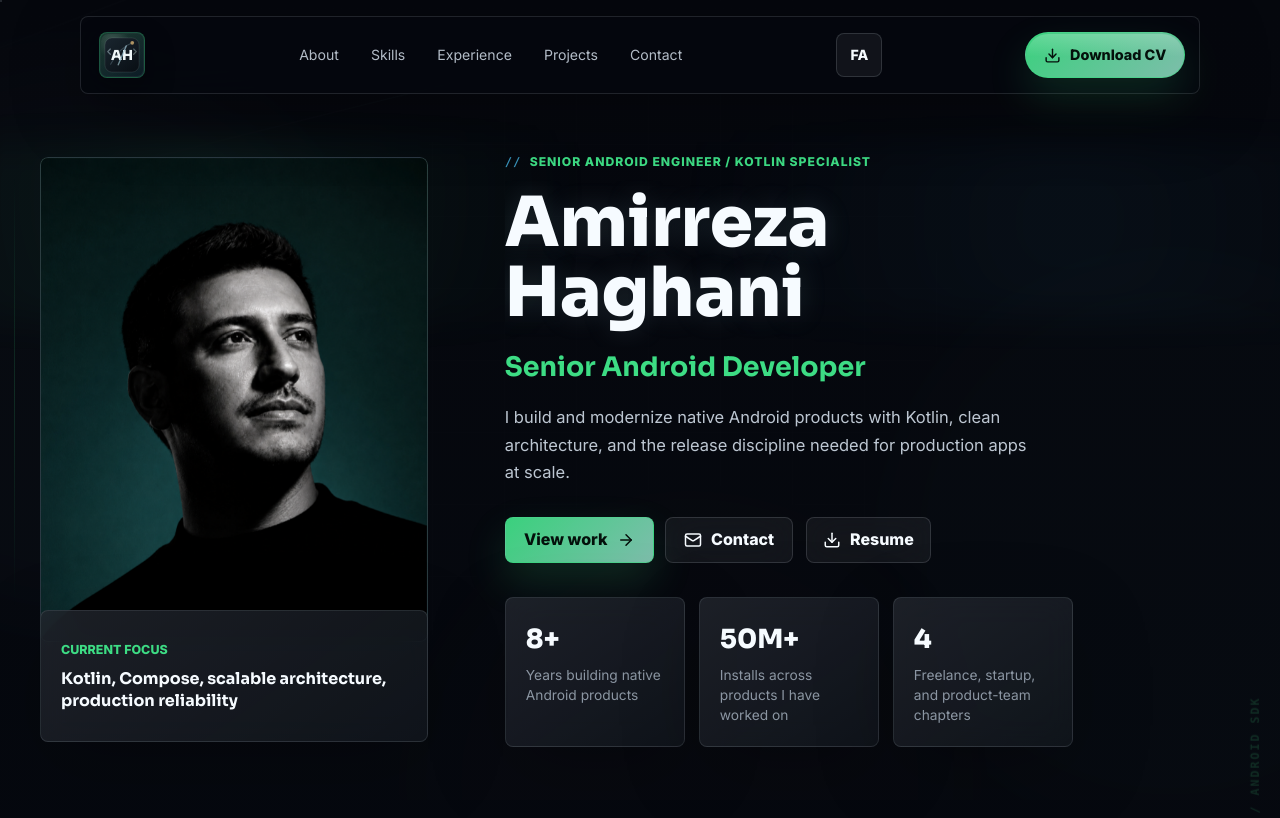
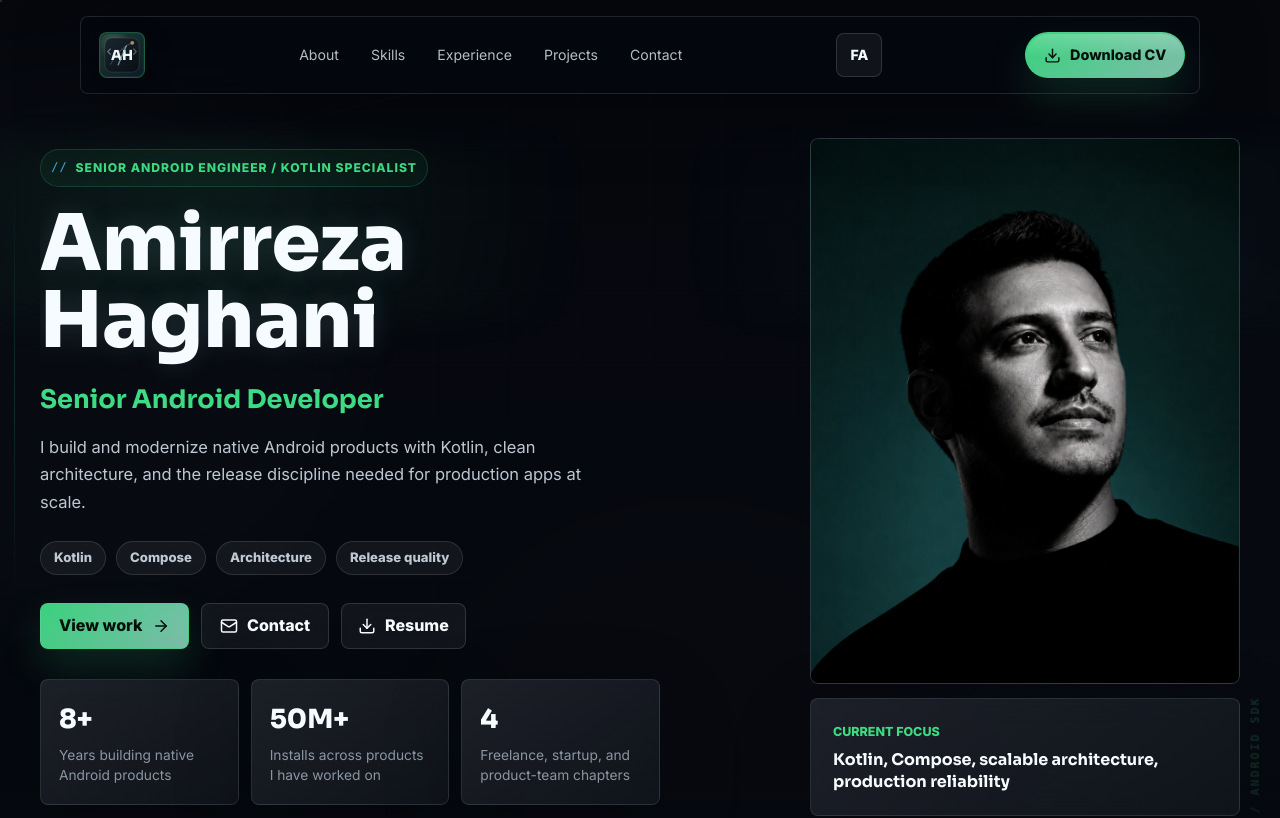
Before and after one commit to amirrezaHaghani/My-Portfolio, a Vue app: page / in a window 1280 px wide. Shown: the top 818 px of the page. Built offline with nearby package versions, Linux system fonts and the light colour scheme.

Commit message:
Redesign hero section layout

```diff
--- a/src/components/HeroSection.vue
+++ b/src/components/HeroSection.vue
@@ -19,6 +19,13 @@ const displayedMetrics = computed(() => (isFa.value ? fa.metrics : metrics));
       <h1>{{ isFa ? fa.hero.name : profile.name }}</h1>
       <p class="hero-role">{{ isFa ? fa.hero.role : profile.role }}</p>
       <p class="hero-tagline">{{ isFa ? fa.hero.tagline : profile.tagline }}</p>
+
+      <ul class="hero-specialties" aria-label="Core Android strengths">
+        <li>Kotlin</li>
+        <li>Compose</li>
+        <li>Architecture</li>
+        <li>Release quality</li>
+      </ul>
 
       <div class="hero-actions">
         <a class="primary-button" href="#projects">
--- a/src/styles.css
+++ b/src/styles.css
@@ -1171,6 +1171,10 @@ h3 {
   text-align: right;
 }
 
+:root[dir='rtl'] .hero-specialties {
+  justify-content: flex-end;
+}
+
 .metric-strip dt {
   color: #fff;
   font-family: Sora, sans-serif;
@@ -3062,9 +3066,9 @@ h3 {
 }
 
 h1 {
-  max-width: 620px;
-  font-size: clamp(3.1rem, 5.4vw, 5.25rem);
-  line-height: 1.02;
+  max-width: 680px;
+  font-size: clamp(3.3rem, 6.1vw, 5.9rem);
+  line-height: 0.98;
 }
 
 h2 {
@@ -3073,60 +3077,94 @@ h2 {
 }
 
 .hero-section {
-  grid-template-columns: minmax(340px, 388px) minmax(0, 568px);
-  justify-content: start;
-  gap: clamp(56px, 6vw, 88px);
+  grid-template-columns: minmax(0, 620px) minmax(330px, 430px);
+  justify-content: space-between;
+  gap: clamp(40px, 5vw, 76px);
   align-items: center;
-  min-height: calc(100vh - var(--nav-height) - 18px);
-  padding-top: 58px;
-  padding-bottom: 64px;
+  min-height: calc(100vh - var(--nav-height) - 36px);
+  padding-top: 44px;
+  padding-bottom: 50px;
 }
 
 .hero-copy {
+  grid-column: 1;
+  align-self: center;
+  max-width: 620px;
+  justify-self: start;
+}
+
+.hero-visual {
   grid-column: 2;
-  align-self: center;
-  max-width: 568px;
-  justify-self: start;
-}
-
-.hero-visual {
-  grid-column: 1;
   grid-row: 1;
   align-self: center;
-  width: min(100%, 388px);
-  justify-self: start;
+  width: min(100%, 430px);
+  justify-self: end;
   justify-items: stretch;
-  gap: 14px;
+  gap: 0;
   margin-left: 0;
 }
 
+.hero-copy .eyebrow {
+  display: inline-flex;
+  align-items: center;
+  gap: 8px;
+  margin-bottom: 18px;
+  padding: 8px 10px;
+  border: 1px solid rgba(61, 220, 132, 0.18);
+  border-radius: 999px;
+  background: rgba(61, 220, 132, 0.055);
+}
+
 .hero-role {
-  margin-top: 16px;
+  margin-top: 18px;
   color: var(--mint);
-  font-size: clamp(1.28rem, 2.1vw, 1.72rem);
+  font-size: clamp(1.25rem, 2vw, 1.62rem);
   background: none;
   -webkit-text-fill-color: currentColor;
 }
 
 .hero-tagline {
-  max-width: 540px;
-  margin-top: 20px;
+  max-width: 590px;
+  margin-top: 18px;
   font-size: 1.03rem;
   line-height: 1.68;
 }
 
+.hero-specialties {
+  display: flex;
+  flex-wrap: wrap;
+  gap: 10px;
+  margin: 24px 0 0;
+  padding: 0;
+  list-style: none;
+}
+
+.hero-specialties li {
+  display: inline-flex;
+  min-height: 34px;
+  align-items: center;
+  border: 1px solid rgba(229, 240, 252, 0.12);
+  border-radius: 999px;
+  padding: 0 13px;
+  background: rgba(246, 251, 255, 0.055);
+  color: rgba(229, 240, 252, 0.82);
+  font-size: 0.82rem;
+  font-weight: 800;
+}
+
 .hero-actions {
+  margin-top: 28px;
+}
+
+.metric-strip {
+  grid-template-columns: repeat(3, minmax(0, 1fr));
+  gap: 12px;
   margin-top: 30px;
 }
 
-.metric-strip {
-  gap: 14px;
-  margin-top: 34px;
-}
-
 .metric-strip div {
-  min-height: 132px;
-  padding: 20px;
+  min-height: 118px;
+  padding: 18px;
 }
 
 .hero-tagline,
@@ -3170,22 +3208,28 @@ h2 {
 .portrait-ring {
   border-color: rgba(229, 240, 252, 0.14);
   background:
-    linear-gradient(145deg, rgba(61, 220, 132, 0.12), rgba(78, 202, 255, 0.08)),
+    radial-gradient(circle at 74% 18%, rgba(61, 220, 132, 0.16), transparent 32%),
+    linear-gradient(145deg, rgba(61, 220, 132, 0.1), rgba(78, 202, 255, 0.08)),
     #060a11;
   width: 100%;
+  aspect-ratio: 4 / 5.08;
   margin: 0;
-  box-shadow: 0 30px 90px rgba(0, 0, 0, 0.34);
+  box-shadow: 0 36px 110px rgba(0, 0, 0, 0.38);
 }
 
 .portrait-ring::after {
-  border-color: rgba(61, 220, 132, 0.18);
+  inset: 16px;
+  border-color: rgba(61, 220, 132, 0.16);
+  background:
+    linear-gradient(180deg, transparent 55%, rgba(4, 8, 14, 0.42)),
+    linear-gradient(90deg, rgba(61, 220, 132, 0.08), transparent 38%);
 }
 
 .signal-card {
   width: 100%;
-  min-height: 132px;
-  margin-top: -46px;
-  padding: 18px 20px;
+  min-height: 118px;
+  margin-top: 14px;
+  padding: 18px 20px 18px 22px;
   display: grid;
   align-content: center;
   z-index: 2;
@@ -3692,7 +3736,7 @@ h2 {
 
   .hero-visual {
     min-height: auto;
-    width: min(100%, 390px);
+    width: min(100%, 430px);
     justify-self: center;
     justify-items: stretch;
   }
@@ -3794,7 +3838,7 @@ h2 {
   }
 
   h1 {
-    font-size: clamp(3rem, 18vw, 4.8rem);
+    font-size: clamp(2.72rem, 15vw, 4.45rem);
   }
 
   h2 {
@@ -3818,6 +3862,17 @@ h2 {
     margin-top: 26px;
   }
 
+  .hero-specialties {
+    gap: 8px;
+    margin-top: 20px;
+  }
+
+  .hero-specialties li {
+    min-height: 32px;
+    padding: 0 11px;
+    font-size: 0.78rem;
+  }
+
   .hero-actions {
     align-items: stretch;
   }
```
